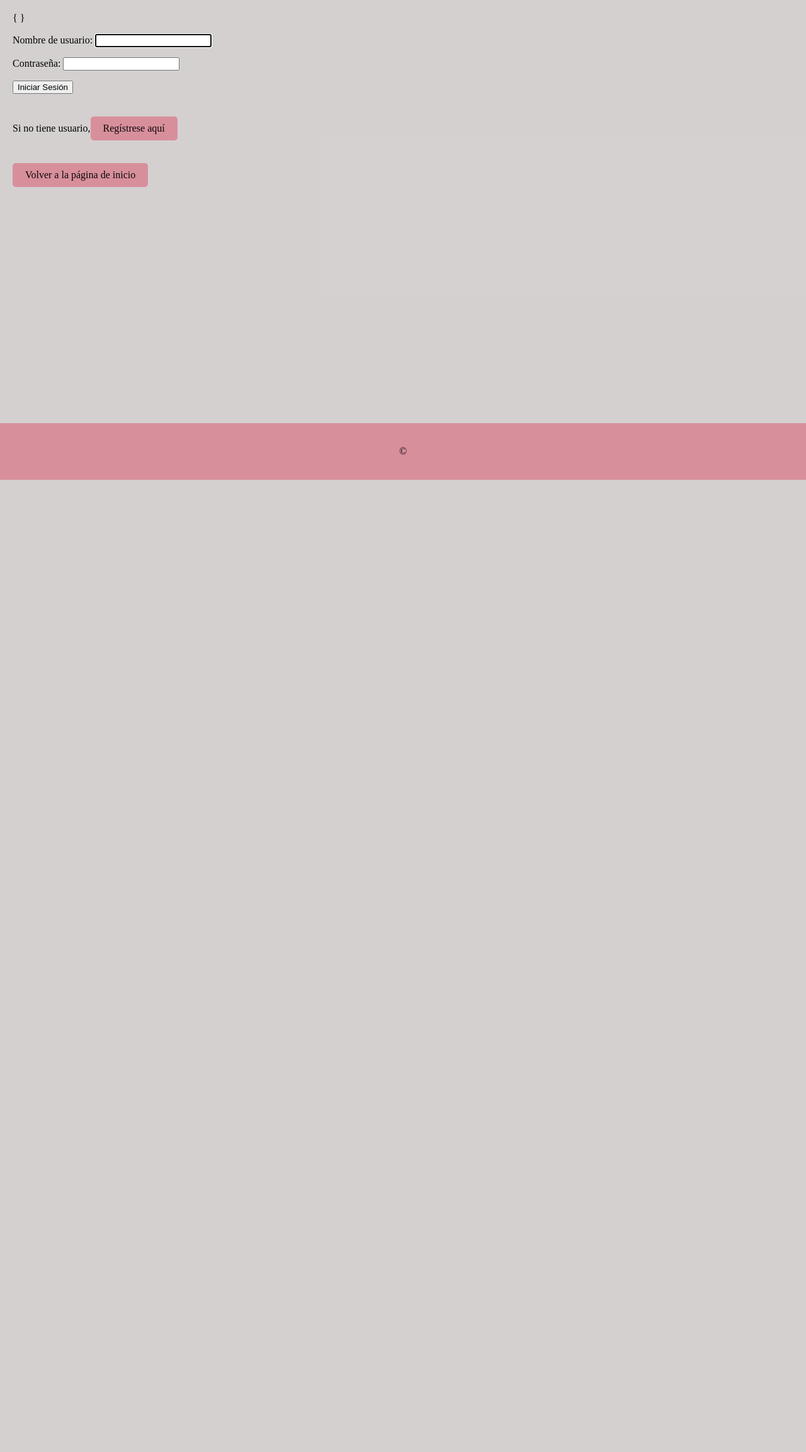
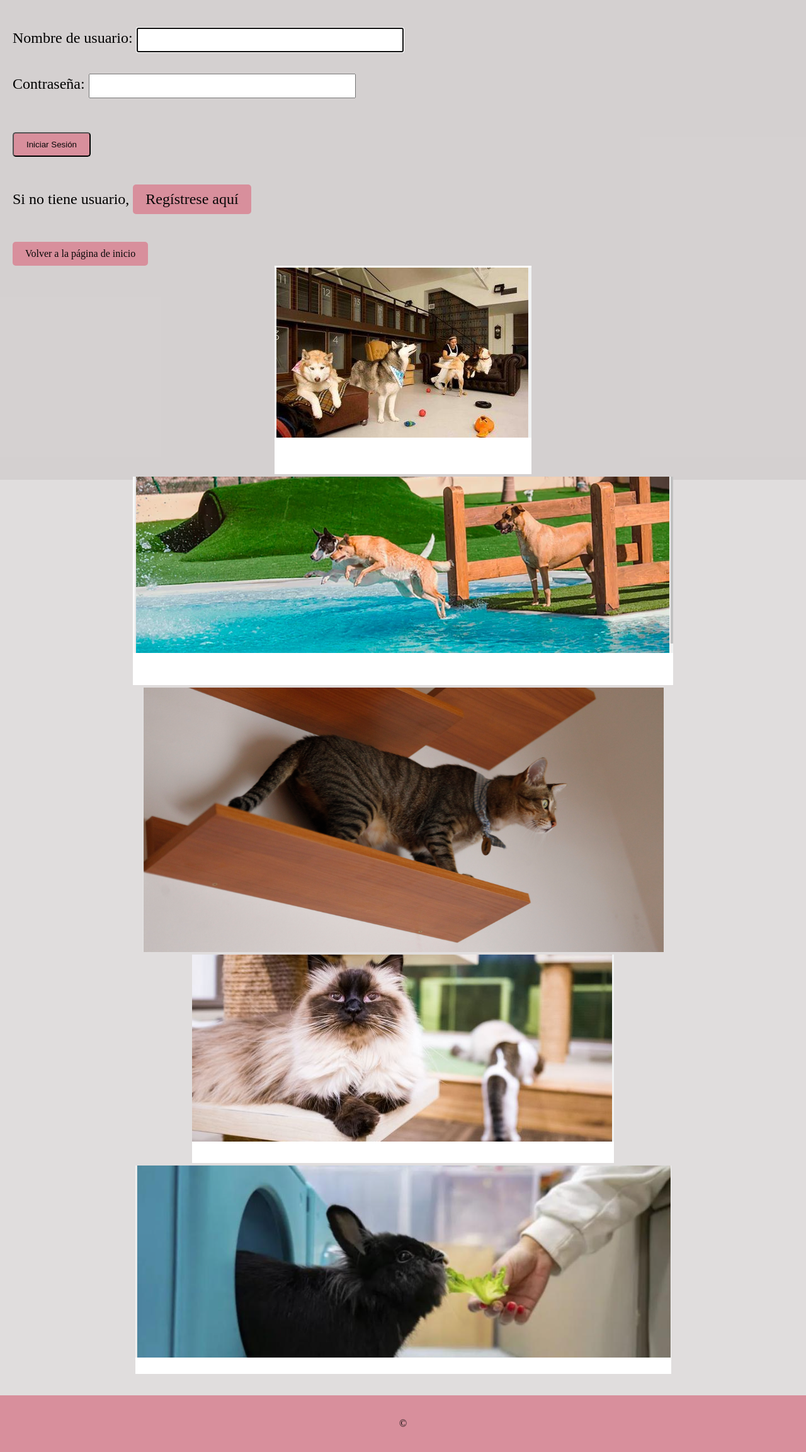
Before and after one commit to GomezSanti/3entrega, a Django app: page /login/ in a window 1280 px wide. Shown: the part 38-2344 px from the top of the page at 63% size. Before the commit the page ends 800 px from the top, so only its background shows below. Run offline with Django 4.2, Linux system fonts and the light colour scheme.

Commit message:
Diseño htmls y permisos al loguearse

```diff
--- a/project/config/apps/home/templates/home/login.html
+++ b/project/config/apps/home/templates/home/login.html
@@ -1,16 +1,41 @@
 {% extends 'home/base.html' %}
+{%load static %}
 
 {% block contenido %}
 <body>
-        <form action= "" method= "POST">
-            { {% csrf_token %}}
-            {{ form.as_p}}
-            <button type="submit">Iniciar Sesión</button>
-            <div class="home-buttons"></div><p>Si no tiene usuario,<a href="{% url "home:registro" %}" class="home-link">Regístrese aquí</a></p>
+
+    <form action="" method="POST" style="font-size: 24px;">
+        {% csrf_token %}
+        {{ form.as_p }}
+        <button type="submit"class="home-link";>Iniciar Sesión</button>
+        <div class="home-buttons"></div>
+        <p>Si no tiene usuario, <a href="{% url 'home:registro' %}" class="home-link">Regístrese aquí</a></p>
+    </form>
+
+            <style>
+                input[type="text"],
+                input[type="email"],
+                input[type="password"] {
+                  width: 400px;
+                  padding: 10px;
+                  margin-bottom: 10px;
+                }
+              </style>
+
 
         </form>
 
         <a href="{% url 'home:index' %}" class="home-link">Volver a la página de inicio</a>
+
+
+        <div class="image-container" style="text-align: center; margin-bottom: 10px;">
+            <img src="{% static 'Hotel1.png' %}" alt="Imagen" style="max-width: 100%; height: auto; margin: 0 auto;">
+            <img src="{% static 'Hotel2.png' %}" alt="Imagen" style="max-width: 100%; height: auto; margin: 0 auto;">
+            <img src="{% static 'Hotel3.png' %}" alt="Imagen" style="max-width: 100%; height: auto; margin: 0 auto;">
+            <img src="{% static 'Hotel4.png' %}" alt="Imagen" style="max-width: 100%; height: auto; margin: 0 auto;">
+            <img src="{% static 'Hotel5.png' %}" alt="Imagen" style="max-width: 100%; height: auto; margin: 0 auto;">
+
+          </div>
 
 </body>
 </html>
```
Also changed, not shown: project/config/apps/home/templates/home/agregar_Exotico.html (+8 -0 lines), project/config/apps/home/templates/home/agregar_gato.html (+10 -0 lines), project/config/apps/home/templates/home/agregar_perro.html (+11 -12 lines), project/config/apps/home/templates/home/registro.html (+18 -10 lines), project/config/db.sqlite3, project/config/static/Hotel1.png (added), project/config/static/Hotel2.png (added), project/config/static/Hotel3.png (added), project/config/static/Hotel4.png (added), project/config/static/Hotel5.png (added), 1 other file.
